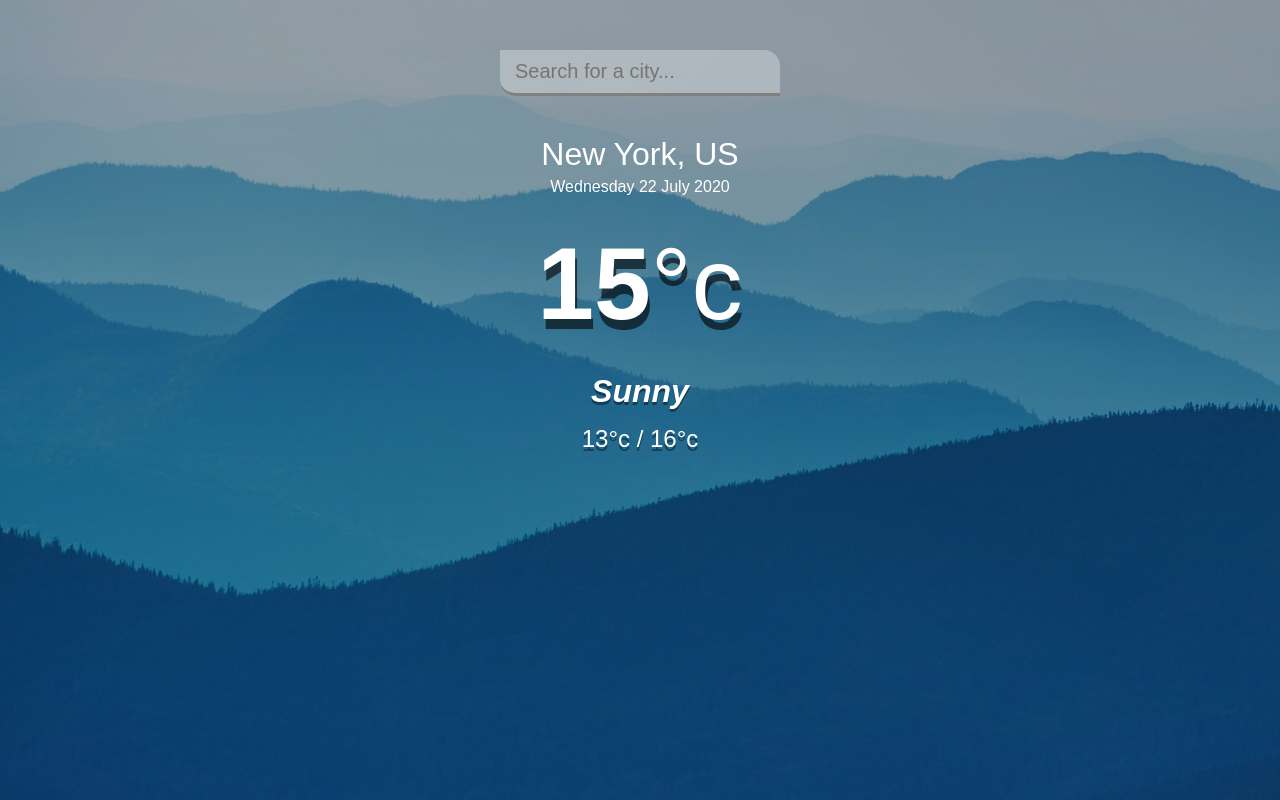
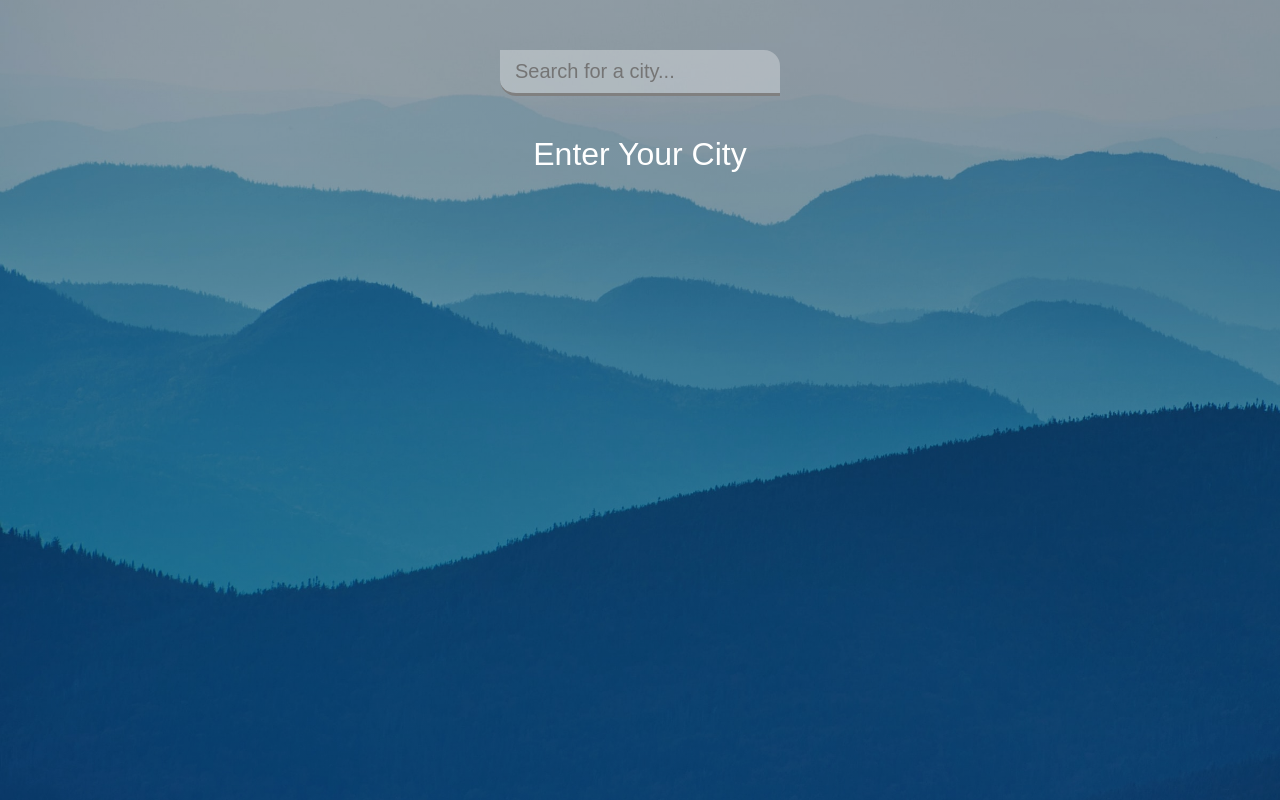
Before and after one commit to sarthakkamra/weather_forecast, a plain HTML site: page index.html in a window 1280 px wide. Drawn offline with Linux system fonts and the light colour scheme.

Commit message:
Update index.html

```diff
--- a/index.html
+++ b/index.html
@@ -13,13 +13,13 @@
     </header>
     <main>
       <section class="location">
-        <div class="city">New York, US</div>
-        <div class="date">Wednesday 22 July 2020</div>
+          <div class="city">Enter Your City </div>
+        <div class="date"></div>
       </section>
       <div class="current">
-        <div class="temp">15<span>°c</span></div>
-        <div class="weather">Sunny</div>
-        <div class="hi-low">13°c / 16°c</div>
+        <div class="temp"><span></span></div>
+        <div class="weather"></div>
+        <div class="hi-low"></div>
       </div>
     </main>
   </div>
```
